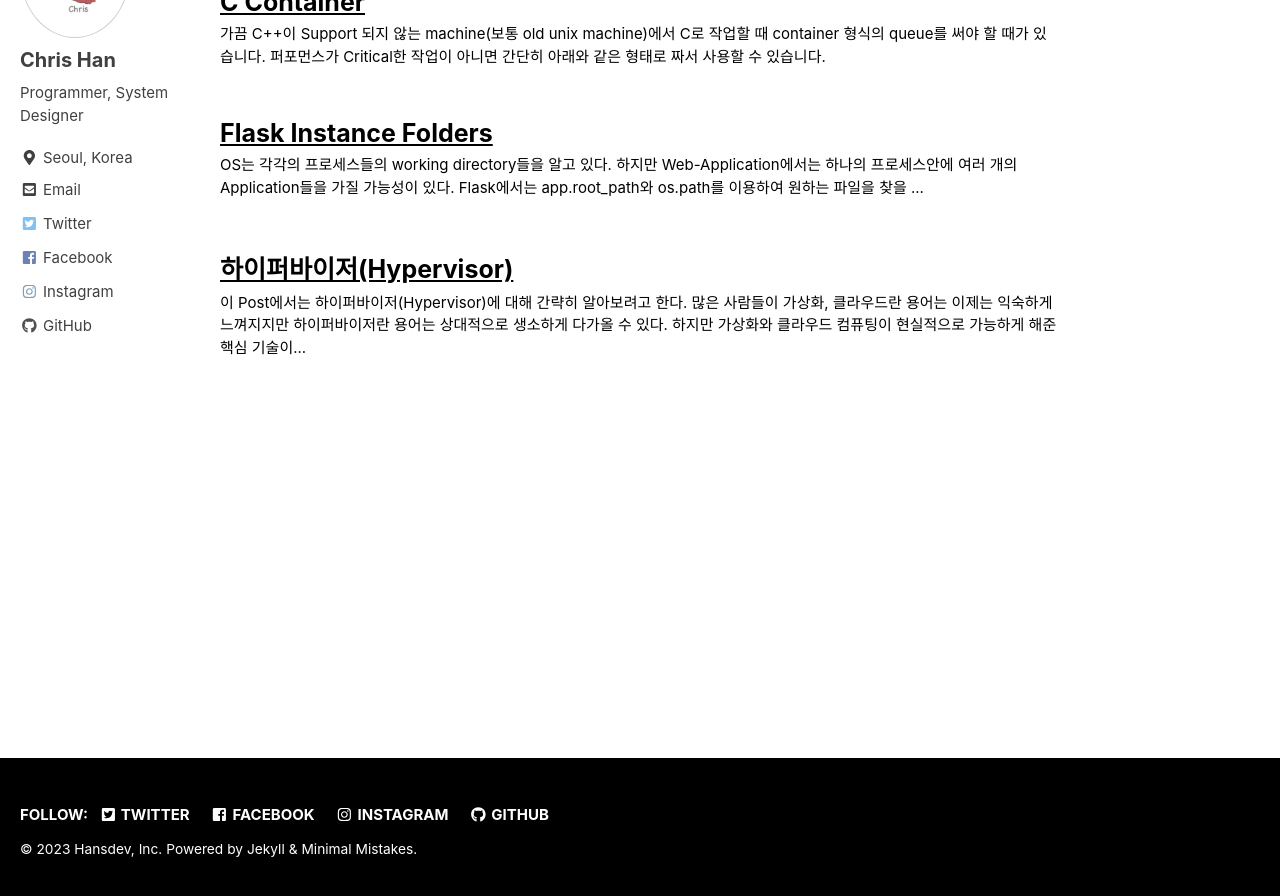
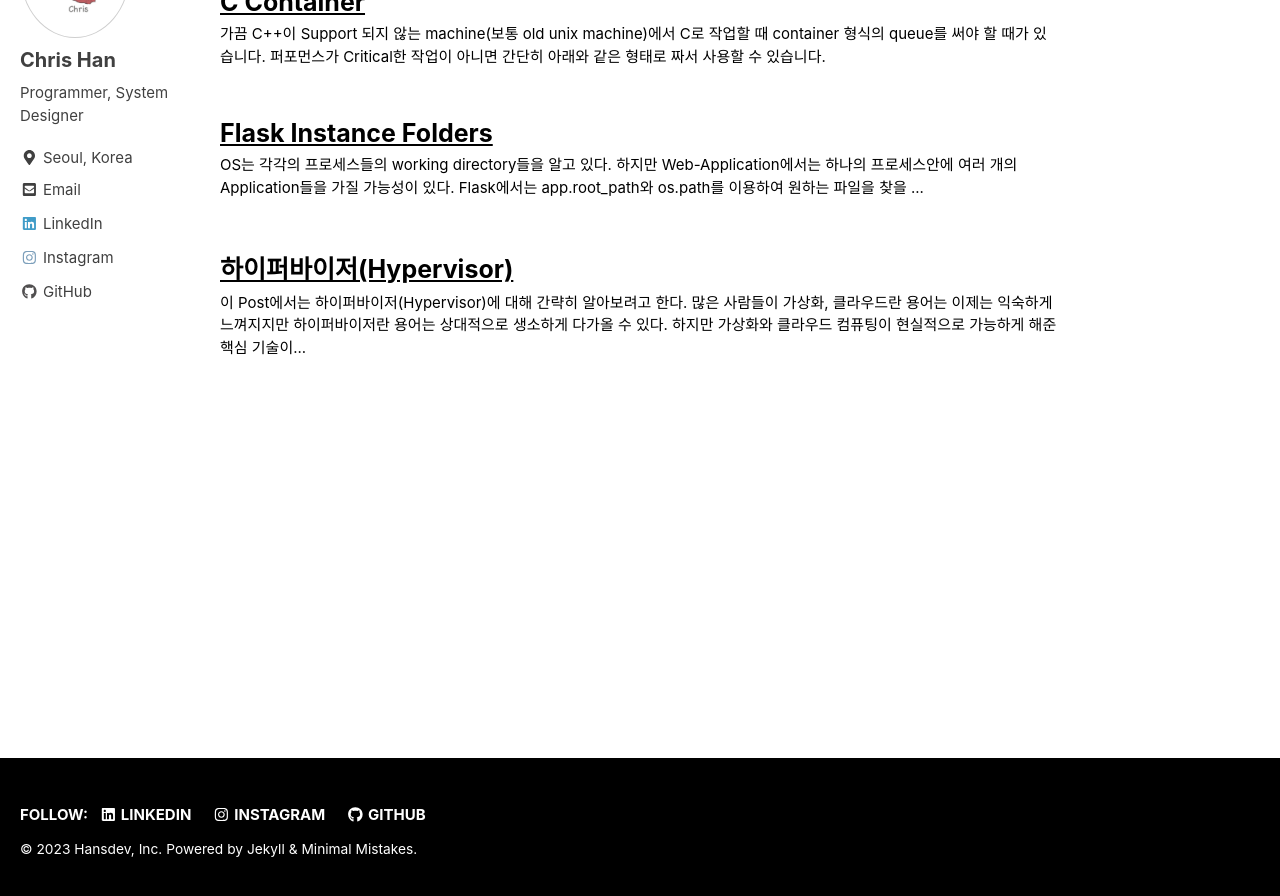
Before and after one commit to chriskr7/chriskr7.github.io, a Jekyll site: the page built from index.html, in a window 1280 px wide and 900 px high, scrolled down 223 px. Shown: the top 896 px of the window. Built offline with Jekyll 4.4.1, drawn with Linux system fonts in a browser that asks for light colours; nearby versions of some CDN libraries; the list of posts is cut into pages by our own code; some of the changed lines change nothing that is shown.

Commit message:
config changed

```diff
--- a/_config.yml
+++ b/_config.yml
@@ -77,10 +77,10 @@ naver_site_verification  :
 
 # Social Sharing
 twitter:
-  username               : chriskr7
+  username               :
 facebook:
-  username               : "chris.han.737"
-  app_id                 : "1741011195987114"
+  username               :
+  app_id                 :
   publisher              :
 og_image                 : # Open Graph/Twitter default site image
 # For specifying social profiles
@@ -111,7 +111,7 @@ author:
   codepen          :
   dribbble         :
   flickr           :
-  facebook         : "chris.han.737"
+  facebook         :
   foursquare       :
   github           : "chriskr7"
   gitlab           :
@@ -119,13 +119,13 @@ author:
   keybase          :
   instagram        : "writer.hans"
   lastfm           :
-  linkedin         :
+  linkedin         : "chris-han-30770876"
   pinterest        :
   soundcloud       :
   stackoverflow    : # "123456/username" (the last part of your profile url, e.g. https://stackoverflow.com/users/123456/username)
   steam            : # "steamId" (the last part of your profile url, e.g. https://steamcommunity.com/id/steamId/)
   tumblr           :
-  twitter          : "HansdevKr"
+  twitter          :
   vine             :
   weibo            :
   xing             :
```
